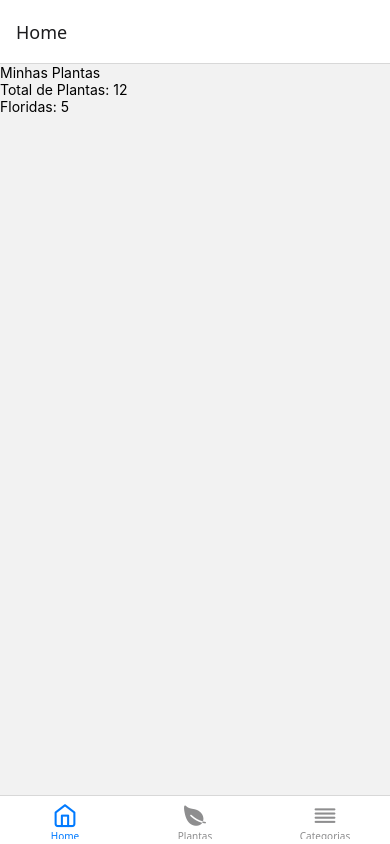
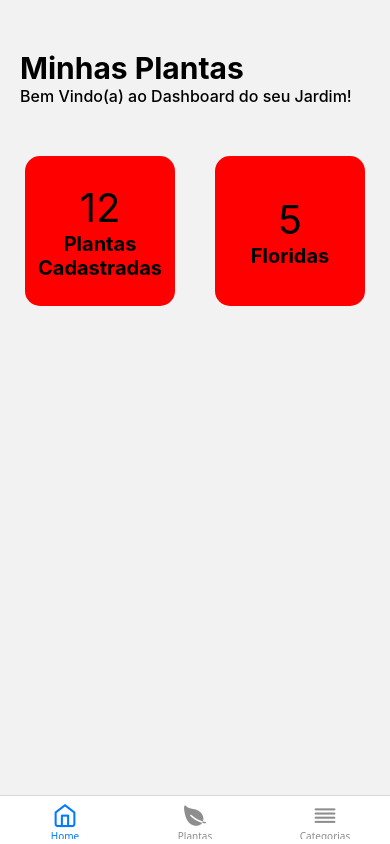
Before and after one commit to PedroVictor-3b/Jardim-Digital, a React Native app: screen /Tabs in a window 390 px wide. Built offline with nearby package versions, Linux system fonts and the light colour scheme.

Commit message:
Feito a criação dos cards que vai conter o dashboard do HOME e estilizado. Faltando a implementação do Button ADDPLANT

```diff
--- a/src/navigation/index.js
+++ b/src/navigation/index.js
@@ -5,7 +5,7 @@ import StackRoutes from "./stack.routes";
 export default function Routes(){
     return(
         <NavigationContainer>
-            <StackRoutes/>
+          <StackRoutes/>
         </NavigationContainer>
     )
 }
--- a/src/navigation/tab.routes.js
+++ b/src/navigation/tab.routes.js
@@ -12,7 +12,7 @@ const Tab = createBottomTabNavigator()
 
 export default function TabRoutes() {
     return (
-        <Tab.Navigator>
+        <Tab.Navigator screenOptions={{ headerShown: false }}>
             <Tab.Screen
                 name="Home"
                 component={HomeScreen}
--- a/src/screens/home/HomeScreen.js
+++ b/src/screens/home/HomeScreen.js
@@ -1,6 +1,5 @@
-import { React } from "react";
 import { View, Text } from "react-native";
-
+import { styles } from "./estiloHome";
 
 export default function HomeScreen(){
 //Declaração de variaveis estaticas, apenas para visualização de UI, depois faremos ela de forma dinâmica
@@ -9,17 +8,23 @@ const PlantasFloridas = 5
 
     return(
 
-        <View>
+        <View style={styles.container}>
             <View>
-                <Text>Minhas Plantas</Text>
+                <Text style={styles.titlle}>Minhas Plantas</Text>
+                <Text style={styles.text}>Bem Vindo(a) ao Dashboard do seu Jardim!</Text>
             </View>
 
-            <View>
-                <Text>Total de Plantas: {TotalPlantas}</Text>
-            </View>
+            <View style={styles.squareContainer}>
+                <View style={styles.square}>
+                    <Text style={styles.numberSquare}>{TotalPlantas}</Text>
+                    <Text style={styles.textSquare}>Plantas Cadastradas</Text>
+                </View>
 
-            <View>
-                <Text>Floridas: {PlantasFloridas}</Text>
+                <View style={styles.square}>
+                    <Text style={styles.numberSquare}>{PlantasFloridas}</Text>
+                    <Text style={styles.textSquare}>Floridas</Text>
+                </View>
+
             </View>
 
         </View>
--- /dev/null
+++ b/src/screens/home/estiloHome.js
@@ -0,0 +1,52 @@
+import {StyleSheet} from 'react-native'
+
+export const styles = StyleSheet.create({
+
+    container:{
+        flex:1,
+        marginLeft:20,
+        marginRight:20,
+        marginTop:50,
+    },
+
+    titlle:{
+        fontSize:30,
+        fontWeight:'bold',
+    },
+
+    text:{
+        fontSize:16,
+        fontWeight:'500',
+    },
+
+    squareContainer:{
+        flexDirection:'row',
+        justifyContent:'space-between',
+        marginTop:50,
+        flexWrap: 'wrap',
+        gap: 20, // Espaço entre os quadrados MAIS INTERESSANTE
+    },
+
+    square:{
+        backgroundColor:'red',
+        width: 150,
+        height: 150,
+        borderRadius:15,
+        alignItems:'center',
+        justifyContent:'center',
+        elevation: 5, // Adiciona sombra para Android
+        marginHorizontal: 5,
+    },
+
+    textSquare:{
+        textAlign:'center',
+        fontSize:20,
+        fontWeight:'bold',
+    },
+
+    numberSquare:{
+        fontSize:40,
+    }
+
+
+})
```
Also changed, not shown: package.json (+4 -3 lines), src/navigation/AppNavigator.js (deleted, +0 -39 lines), 1 other file (tests, documents, lock files or other folders).
